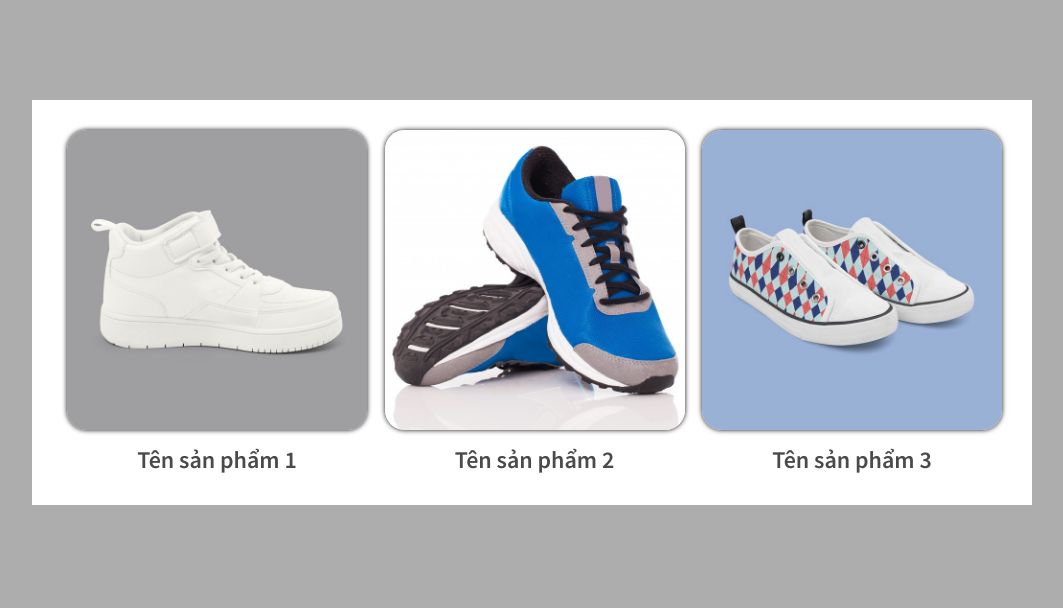
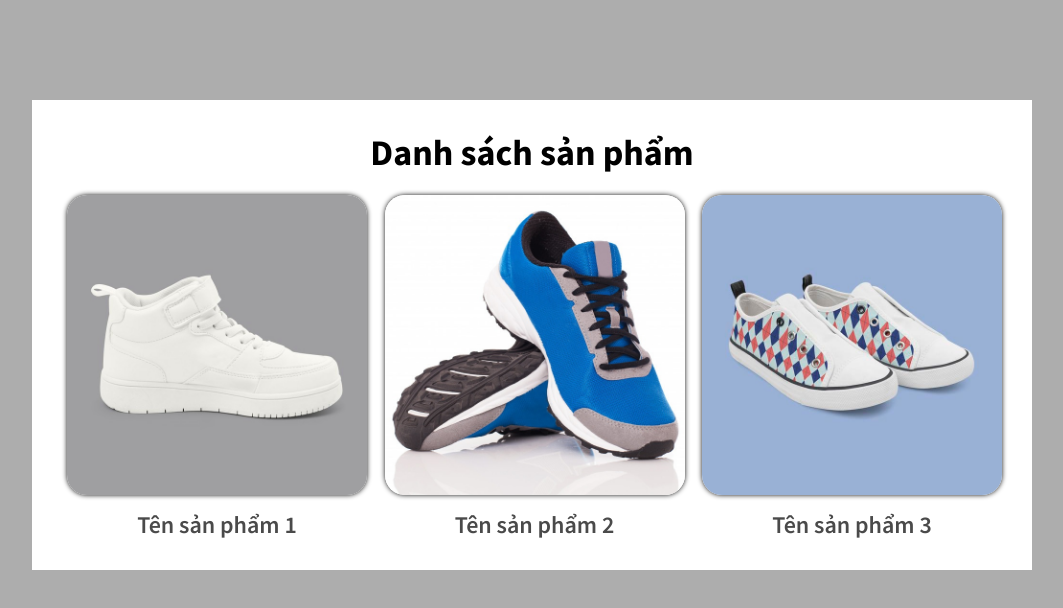
Before and after one commit to ZikamQuyet/zikamquyet.github.io, a plain HTML site: page bt-image/index.html in a window 1280 px wide. Shown: the whole page, without its empty margins (108-1171 px from the left). Drawn offline with Linux system fonts and the light colour scheme.

Commit message:
thêm h2"danh sách sản phẩm"

```diff
--- a/bt-image/assets/css/style.css
+++ b/bt-image/assets/css/style.css
@@ -7,6 +7,14 @@ body {
   padding: 30px;
   margin: 100px auto 0 auto;
   background: white;
+
+}
+.title{
+  text-align: center;
+  margin-bottom: 20px;
+  font-size: 36px;
+}
+.product-list{
   display: flex;
   justify-content: space-between;
   align-items: center;
--- a/bt-image/index.html
+++ b/bt-image/index.html
@@ -16,6 +16,8 @@
   </head>
   <body>
     <div class="container">
+      <h2 class="title">Danh sách sản phẩm</h2>
+      <div class="product-list">
         <div class="product">
           <div class="product-image">
             <a href="product-1.html">
@@ -41,5 +43,6 @@
           <a href="product-3.html" class="product-name">Tên sản phẩm 3</a>
         </div>
       </div>
+    </div>
   </body>
 </html>
```
Lines whose indentation alone changed are shown as unchanged.
